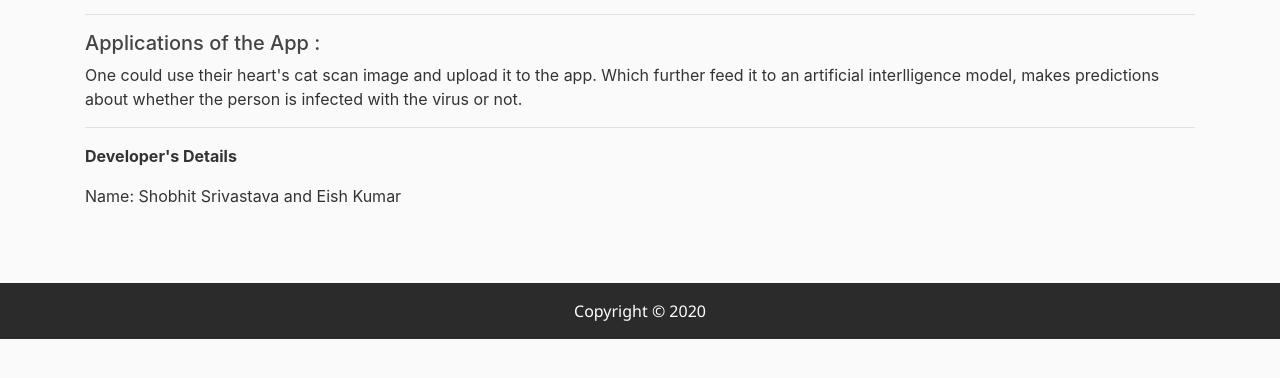
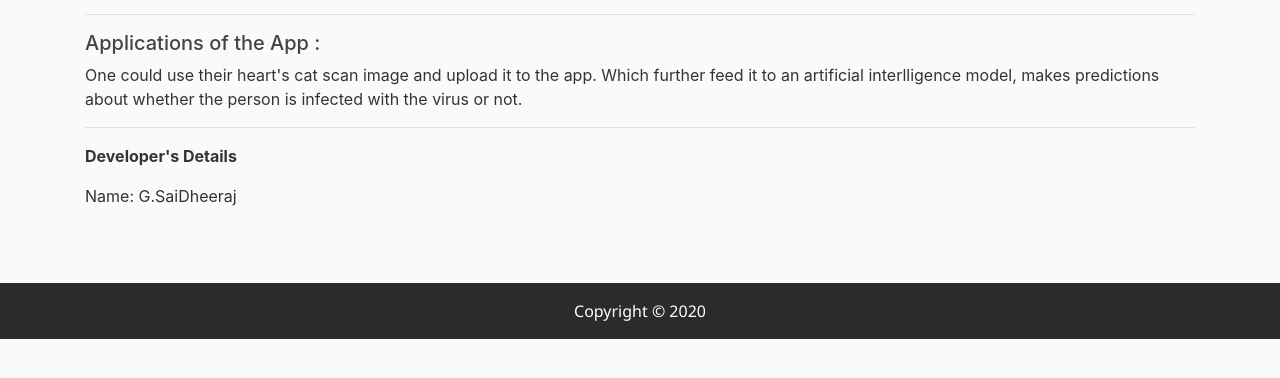
Before and after one commit to GSaiDheeraj/All-End-to-End-Projects, a Flask app: page / in a window 1280 px wide. Shown: the part 392-770 px from the top of the page. Run offline with Flask 2, Linux system fonts and the light colour scheme; some libraries are stand-ins or nearby versions.

Commit message:
End to End Corona Detection

```diff
--- a/End to ENd Corona Detection/template/home.html
+++ b/End to ENd Corona Detection/template/home.html
@@ -60,7 +60,7 @@
     <p>One could use their heart's cat scan image and upload it to the app. Which further feed it to an artificial interlligence model, makes predictions about whether the person is infected with the virus or not.</p>
     <hr>
     <p><b>Developer's Details</b></p>
-      <p>Name: Shobhit Srivastava and Eish Kumar<br></p>
+      <p>Name: G.SaiDheeraj<br></p>
   </div>
     <script src="https://code.jquery.com/jquery-3.2.1.slim.min.js" integrity="sha384-KJ3o2DKtIkvYIK3UENzmM7KCkRr/rE9/Qpg6aAZGJwFDMVNA/GpGFF93hXpG5KkN" crossorigin="anonymous"></script>
     <script src="https://cdnjs.cloudflare.com/ajax/libs/popper.js/1.12.9/umd/popper.min.js" integrity="sha384-ApNbgh9B+Y1QKtv3Rn7W3mgPxhU9K/ScQsAP7hUibX39j7fakFPskvXusvfa0b4Q" crossorigin="anonymous"></script>
```
Also changed, not shown: End to ENd Corona Detection/uploads/1B734A89-A1BF-49A8-A1D3-66FAFA4FAC5D.jpeg (added), End to ENd Corona Detection/uploads/IM-0137-0001.jpeg (added).
